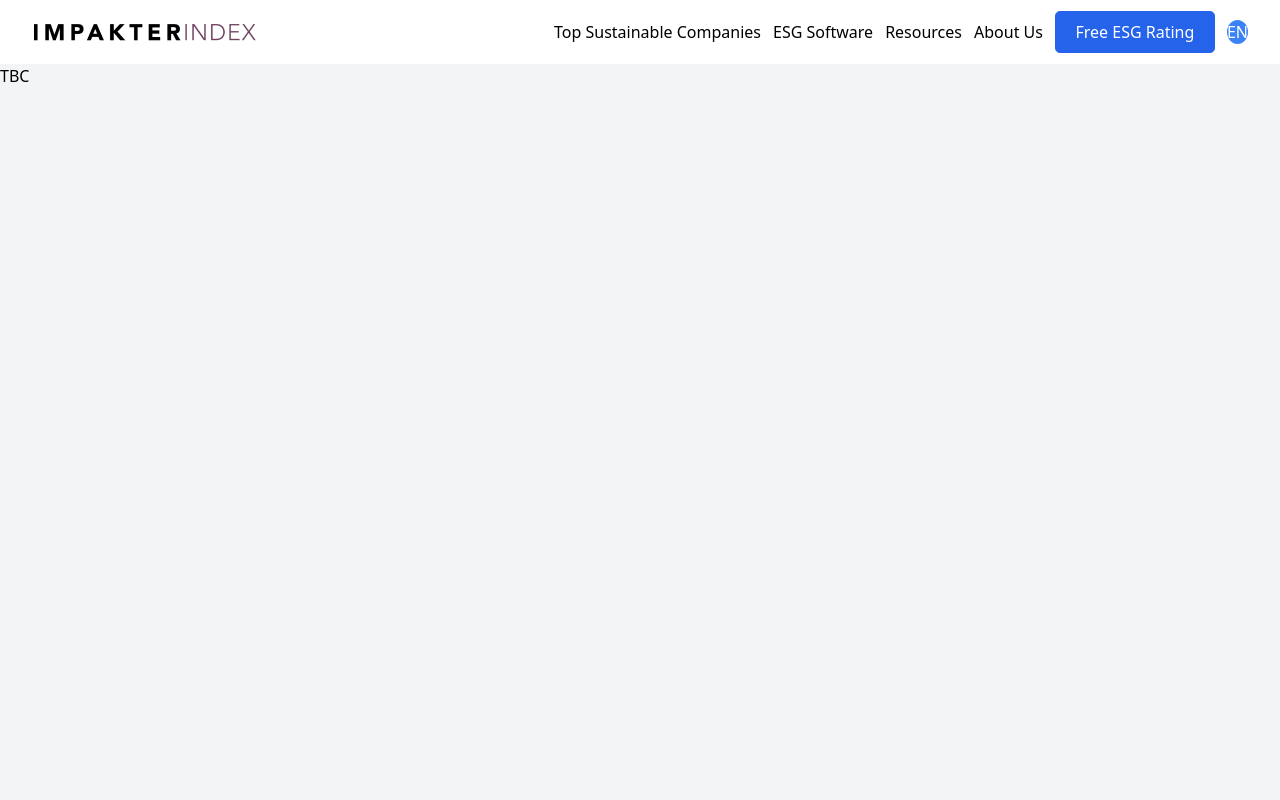
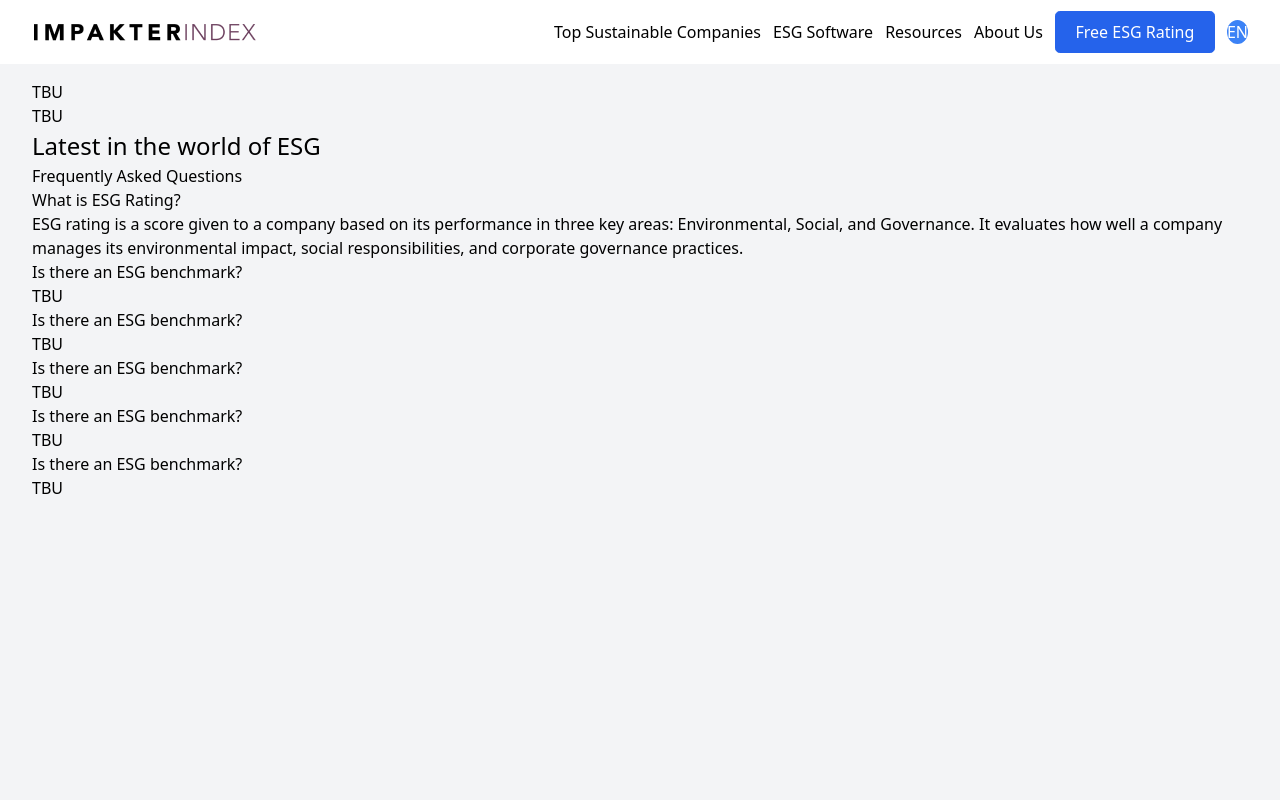
Before and after one commit to AimeeHa/Impakter, a React (Vite) app in the folder ImpakterIndex/: page / in a window 1280 px wide. Shown: the top 800 px of the page. Built offline with nearby package versions, Linux system fonts and the light colour scheme.

Commit message:
added router path for all clickable links, created singlecompanypage and drafted some components

```diff
--- a/ImpakterIndex/src/App.tsx
+++ b/ImpakterIndex/src/App.tsx
@@ -1,14 +1,19 @@
-import Footer from './layout/Footer';
-import Navbar from './layout/Navbar';
+import Faqs from './components/faqs';
+import LatestInESG from './components/latestInESG';
+import SearchBar from './components/searchBar';
 import './index.css';
+import Layout from './layout/Layout';
 
 function App() {
   return (
-    <>
-      <Navbar />
-      <main>TBC</main>
-      <Footer />
-    </>
+    <Layout>
+      <>
+        <section>TBU</section>
+        <SearchBar />
+        <LatestInESG />
+        <Faqs />
+      </>
+    </Layout>
   );
 }
 
--- /dev/null
+++ b/ImpakterIndex/src/components/faqs.tsx
@@ -0,0 +1,20 @@
+import faqs from '../statics/faqList';
+
+export default function Faqs() {
+  return (
+    <section>
+      <h1>Frequently Asked Questions</h1>
+      <ul>
+        {faqs.map((faq, i) => {
+          return (
+            <li key={i}>
+              <p>{faq.question}</p>
+              {/* TODO: show answer only when question clicked */}
+              <p>{faq.answer}</p>
+            </li>
+          );
+        })}
+      </ul>
+    </section>
+  );
+}
--- a/ImpakterIndex/src/components/latestInESG.tsx
+++ b/ImpakterIndex/src/components/latestInESG.tsx
@@ -0,0 +1,5 @@
+export default function LatestInESG() {
+  return (
+    <section className="text-[1.5rem]">Latest in the world of ESG</section>
+  );
+}
--- a/ImpakterIndex/src/components/searchBar.tsx
+++ b/ImpakterIndex/src/components/searchBar.tsx
@@ -0,0 +1,3 @@
+export default function SearchBar() {
+  return <form>TBU</form>;
+}
--- a/ImpakterIndex/src/index.css
+++ b/ImpakterIndex/src/index.css
@@ -16,7 +16,7 @@
   }
 
   main {
-    @apply min-h-[var(--main-height)] bg-gray-100;
+    @apply min-h-[var(--main-height)] bg-gray-100 p-[1rem_2rem];
   }
 
   .home-sections {
@@ -24,7 +24,7 @@
   }
 
   footer {
-    @apply h-[var(--ft-height)] p-[0_3rem] flex flex-col justify-center items-center;
+    @apply h-[var(--ft-height)] p-[0_2rem] flex flex-col justify-center items-center;
   }
 }
 
--- /dev/null
+++ b/ImpakterIndex/src/layout/Layout.tsx
@@ -0,0 +1,13 @@
+import { ReactNode } from 'react';
+import Footer from './Footer';
+import Navbar from './Navbar';
+
+export default function Layout({ children }: { children: ReactNode }) {
+  return (
+    <>
+      <Navbar />
+      <main>{children}</main>
+      <Footer />
+    </>
+  );
+}
--- a/ImpakterIndex/src/layout/Navbar.tsx
+++ b/ImpakterIndex/src/layout/Navbar.tsx
@@ -5,7 +5,9 @@ import FreeScoreButton from '../components/freeScoreButton';
 export default function Navbar() {
   return (
     <nav>
-      <img src={logo} alt="logo" />
+      <a href="/">
+        <img src={logo} alt="logo" />
+      </a>
       <ul className="flex gap-3 justify-center items-center">
         {navLinks.map((link, index) => (
           <li key={index}>
--- /dev/null
+++ b/ImpakterIndex/src/pages/SingleCompanyPage.tsx
@@ -0,0 +1,18 @@
+import { useParams } from 'react-router-dom';
+import Layout from '../layout/Layout';
+import { footerLinks } from '../statics/links';
+import { TopCompanies } from './TopCompanies';
+
+export default function SingleCompanyPage() {
+  const topCompanies: TopCompanies[] = footerLinks[0].items;
+  const { id } = useParams();
+  const company = topCompanies[parseInt(id!) - 1];
+
+  return (
+    <Layout>
+      <section className="h-[var(--main-height)] flex justify-center items-center text-[1.5rem]">
+        This is {company.title} page.
+      </section>
+    </Layout>
+  );
+}
--- /dev/null
+++ b/ImpakterIndex/src/pages/TempPages.tsx
@@ -0,0 +1,19 @@
+import { useLocation } from 'react-router-dom';
+import Layout from '../layout/Layout';
+
+export default function TempPages() {
+  const location = useLocation();
+  const pageName = location.pathname.split('/')[1];
+  const formatedPageName = pageName
+    .split('-')
+    .map((l: string) => l[0].toUpperCase() + l.substring(1))
+    .join(' ');
+
+  return (
+    <Layout>
+      <main className="flex justify-center items-center text-[1.5rem]">
+        This is temporary {formatedPageName} page.
+      </main>
+    </Layout>
+  );
+}
--- /dev/null
+++ b/ImpakterIndex/src/pages/TopCompanies.tsx
@@ -0,0 +1,25 @@
+import Layout from '../layout/Layout';
+import { footerLinks } from '../statics/links';
+
+export interface TopCompanies {
+  title: string;
+  link: string;
+}
+
+export default function TopCompanies() {
+  const topCompanies: TopCompanies[] = footerLinks[0].items;
+
+  return (
+    <Layout>
+      <ul>
+        {topCompanies.map((company, i) => {
+          return (
+            <li key={i}>
+              <a href={company.link}>{company.title}</a>
+            </li>
+          );
+        })}
+      </ul>
+    </Layout>
+  );
+}
--- /dev/null
+++ b/ImpakterIndex/src/statics/faqList.tsx
@@ -0,0 +1,14 @@
+const faqs = [
+  {
+    question: ' What is ESG Rating?',
+    answer:
+      'ESG rating is a score given to a company based on its performance in three key areas: Environmental, Social, and Governance. It evaluates how well a company manages its environmental impact, social responsibilities, and corporate governance practices.',
+  },
+  { question: 'Is there an ESG benchmark?', answer: 'TBU' },
+  { question: 'Is there an ESG benchmark?', answer: 'TBU' },
+  { question: 'Is there an ESG benchmark?', answer: 'TBU' },
+  { question: 'Is there an ESG benchmark?', answer: 'TBU' },
+  { question: 'Is there an ESG benchmark?', answer: 'TBU' },
+];
+
+export default faqs;
```
Also changed, not shown: ImpakterIndex/src/main.tsx (+63 -0 lines).
